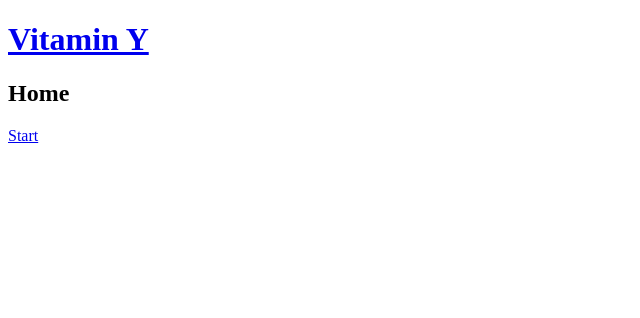
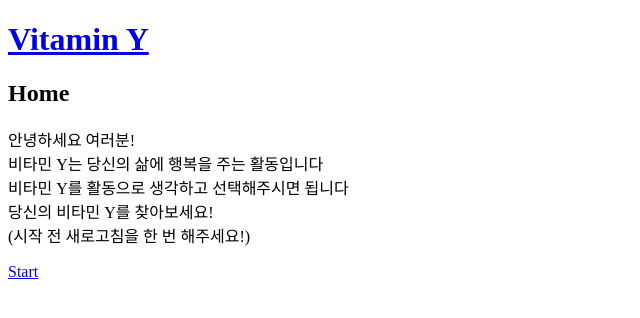
Before and after one commit to CodeSoom/project-react-3-Najeong-Kim, a React app: page / in a window 1280 px wide. Shown: the top 318 px of the page, without its empty margins (0-640 px from the left). Built offline with nearby package versions, Linux system fonts and the light colour scheme; the HTML template or start-up script is replaced by a standard one.

Commit message:
ResultPage 라우팅, HomePage 문구 변경

```diff
--- a/src/App.jsx
+++ b/src/App.jsx
@@ -8,6 +8,7 @@ import {
 
 import HomePage from './HomePage';
 import ChoicePage from './ChoicePage';
+import ResultPage from './ResultPage';
 
 export default function App() {
   return (
@@ -16,6 +17,7 @@ export default function App() {
       <Switch>
         <Route exact path="/" component={HomePage} />
         <Route exact path="/choice/:id" component={ChoicePage} />
+        <Route exact path="/result" component={ResultPage} />
       </Switch>
     </div>
   );
--- a/src/HomePage.jsx
+++ b/src/HomePage.jsx
@@ -6,6 +6,17 @@ export default function HomePage() {
   return (
     <div>
       <h2>Home</h2>
+      <p>
+        안녕하세요 여러분!
+        <br />
+        비타민 Y는 당신의 삶에 행복을 주는 활동입니다
+        <br />
+        비타민 Y를 활동으로 생각하고 선택해주시면 됩니다
+        <br />
+        당신의 비타민 Y를 찾아보세요!
+        <br />
+        (시작 전 새로고침을 한 번 해주세요!)
+      </p>
       <Link to="/choice/1">Start</Link>
     </div>
   );
```
